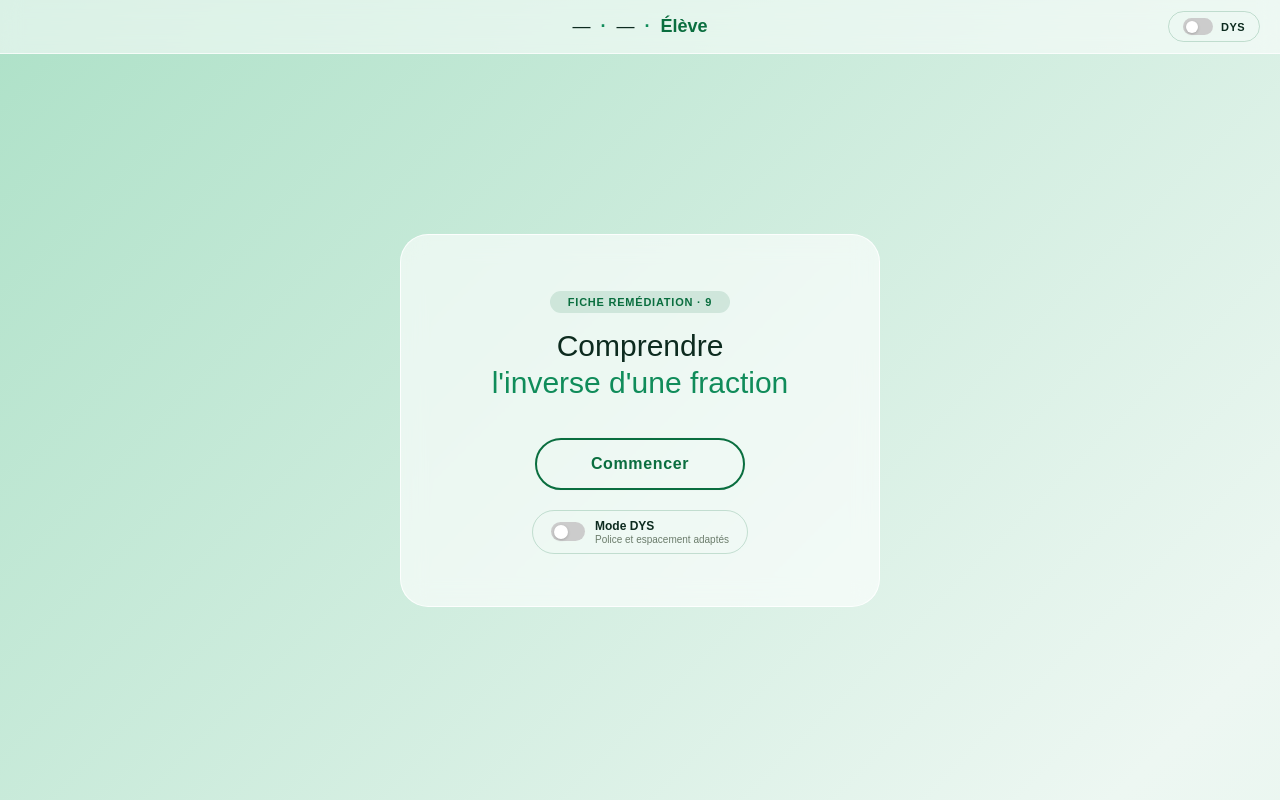
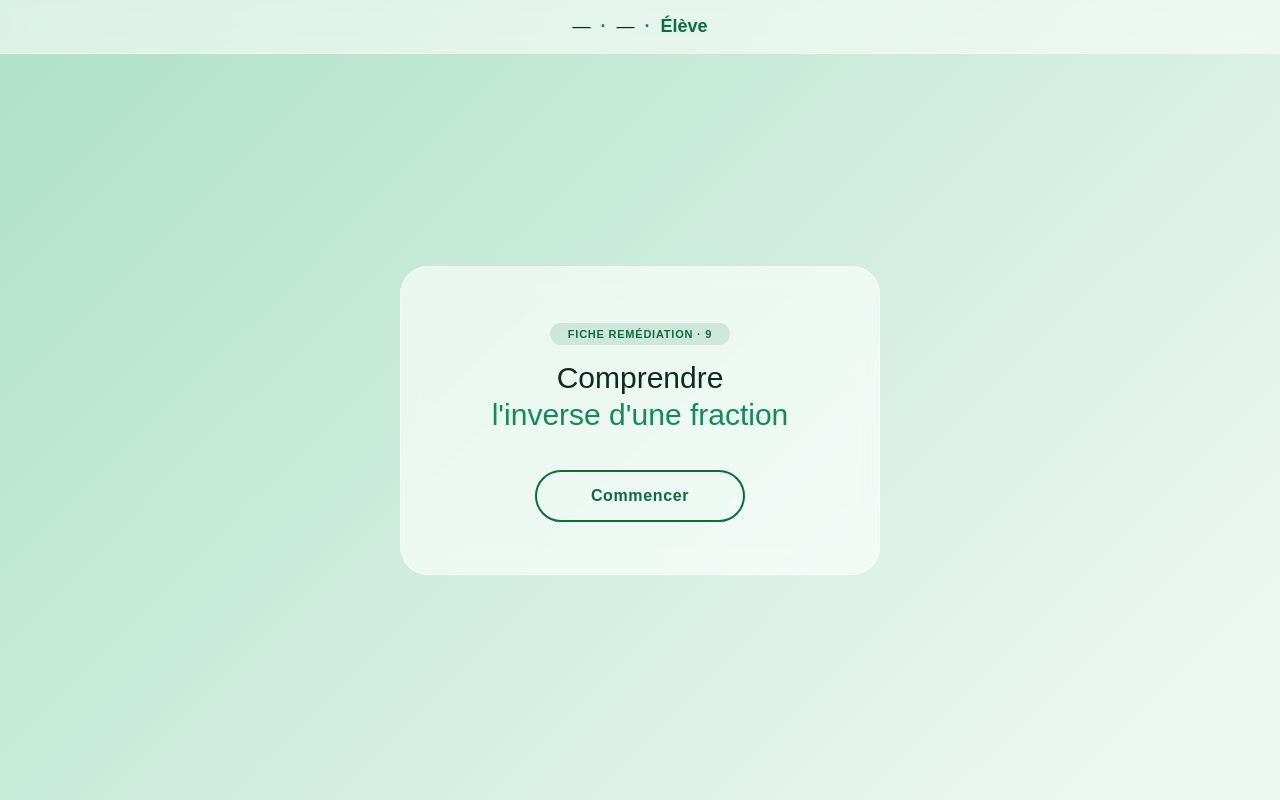
Before and after one commit to arnaudreydellet/fiche-9, a plain HTML site: page index.html in a window 1280 px wide. Drawn offline with Linux system fonts and the light colour scheme; a web font is replaced by a local one.

Commit message:
Update index.html

```diff
--- a/index.html
+++ b/index.html
@@ -30,13 +30,10 @@
     .header-ligne { font-size:18px;font-weight:500;color:var(--texte-fonce);display:flex;align-items:center;gap:10px; }
     .header-sep { color:var(--vert-fort);font-weight:700; }
     .header-nom { font-weight:700;color:var(--vert-bord); }
-    .header-dys { position:absolute;right:20px;display:flex;align-items:center;gap:8px;cursor:pointer;padding:6px 14px;border-radius:999px;border:1.5px solid rgba(10,110,63,0.2);background:transparent;font-family:Arial,sans-serif;transition:all 0.2s; }
-    .header-dys:hover { background:rgba(10,110,63,0.07); }
-    .dys-dot { width:30px;height:17px;border-radius:999px;background:#ccc;position:relative;flex-shrink:0;transition:background 0.3s; }
-    .dys-dot::after { content:'';position:absolute;top:2.5px;left:2.5px;width:12px;height:12px;border-radius:50%;background:#fff;transition:transform 0.3s cubic-bezier(.22,1,.36,1);box-shadow:0 1px 3px rgba(0,0,0,0.2); }
-    .header-dys.on .dys-dot { background:var(--vert-fort); }
-    .header-dys.on .dys-dot::after { transform:translateX(13px); }
-    .dys-lbl { font-size:11px;font-weight:700;color:var(--texte-fonce);letter-spacing:0.04em; }
+    /* Badge "Mode DYS actif" qui remplace l'ancien bouton toggle */
+    .header-dys-badge { display:none; position:absolute;right:20px;align-items:center;gap:6px;padding:5px 12px;border-radius:999px;background:rgba(10,110,63,0.12);border:1px solid rgba(10,110,63,0.25);font-family:Arial,sans-serif;font-size:11px;font-weight:700;color:var(--vert-bord);letter-spacing:0.04em; }
+    .header-dys-badge.visible { display:inline-flex; }
+    .header-dys-badge::before { content:'';width:6px;height:6px;border-radius:50%;background:var(--vert-fort); }
     .ecran { display:flex;align-items:center;justify-content:center;width:100%;min-height:100vh;padding-top:80px;padding-bottom:40px; }
     .ecran.cache { display:none; }
     .fond-vert  { background:linear-gradient(135deg,var(--vert-clair),var(--vert-pale),var(--vert-moyen),var(--vert-pale),var(--vert-doux));background-size:400% 400%;animation:gradientWave 8s ease infinite; }
@@ -50,15 +47,6 @@
     .titre .accent { color:var(--texte-vert); }
     .texte-intro { font-size:18px;font-weight:400;color:var(--texte-fonce);text-align:center;line-height:1.6;max-width:340px; }
     .texte-intro strong { color:var(--vert-bord);font-weight:700; }
-    .accueil-dys { margin-top:6px;display:flex;align-items:center;gap:10px;cursor:pointer;padding:8px 18px;border-radius:999px;border:1.5px solid rgba(10,110,63,0.2);background:transparent;font-family:Arial,sans-serif;transition:all 0.2s; }
-    .accueil-dys:hover { background:rgba(10,110,63,0.06); }
-    .accueil-dys-dot { width:34px;height:19px;border-radius:999px;background:#ccc;position:relative;flex-shrink:0;transition:background 0.3s; }
-    .accueil-dys-dot::after { content:'';position:absolute;top:2.5px;left:2.5px;width:14px;height:14px;border-radius:50%;background:#fff;transition:transform 0.3s cubic-bezier(.22,1,.36,1);box-shadow:0 1px 3px rgba(0,0,0,0.2); }
-    .accueil-dys.on .accueil-dys-dot { background:var(--vert-fort); }
-    .accueil-dys.on .accueil-dys-dot::after { transform:translateX(15px); }
-    .accueil-dys-texte { text-align:left; }
-    .accueil-dys-lbl { font-size:12px;font-weight:700;color:var(--texte-fonce);display:block; }
-    .accueil-dys-sub  { font-size:10px;color:#6b7c6b;display:block;margin-top:1px; }
     .btn { margin-top:22px;padding:15px 54px;border-radius:999px;border:2.5px solid var(--vert-bord);background:transparent;font-size:16px;font-weight:700;cursor:pointer;letter-spacing:0.04em;color:var(--vert-bord);animation:btnGlow 2.2s ease-in-out infinite;transition:background 0.2s,color 0.2s,transform 0.15s;font-family:inherit; }
     .btn:hover { background:var(--vert-bord);color:#fff;transform:scale(1.05); }
     .btn:active { transform:scale(0.97); }
@@ -121,9 +109,7 @@
       <span id="header-classe">—</span><span class="header-sep">·</span>
       <span class="header-nom" id="header-nom">—</span>
     </div>
-    <button class="header-dys" id="header-dys" onclick="basculerDYS()">
-      <div class="dys-dot"></div><span class="dys-lbl">DYS</span>
-    </button>
+    <div class="header-dys-badge" id="header-dys-badge">Mode DYS</div>
   </div>
 
   <!-- CHARGEMENT -->
@@ -140,13 +126,6 @@
       <div class="badge">Fiche remédiation · 9</div>
       <div class="titre">Comprendre<br><span class="accent">l'inverse d'une fraction</span></div>
       <button class="btn" onclick="allerVers('ecran-accueil','ecran-retenir')">Commencer</button>
-      <button class="accueil-dys" id="accueil-dys" onclick="basculerDYS()">
-        <div class="accueil-dys-dot"></div>
-        <div class="accueil-dys-texte">
-          <span class="accueil-dys-lbl">Mode DYS</span>
-          <span class="accueil-dys-sub">Police et espacement adaptés</span>
-        </div>
-      </button>
     </div>
   </div>
 
@@ -354,6 +333,9 @@
   const email = params.get('email') || '';
   const prof = params.get('prof') || '';
   const profEmail = params.get('prof_email') || '';
+  // ═══ DÉTECTION AUTOMATIQUE DU MODE DYS ═══
+  // L'espace élève transmet ?dys=1 dans l'URL si l'élève a coché "DYS" à l'inscription
+  const dysActif = params.get('dys') === '1';
 
   document.getElementById('header-lycee').textContent = lycee;
   document.getElementById('header-classe').textContent = classe;
@@ -362,20 +344,16 @@
     document.getElementById(id).textContent = nom.split(' ')[0];
   });
 
-  let nbTentatives = 0, dysActif = false;
+  // Application automatique du mode DYS au chargement
+  if (dysActif) {
+    document.body.classList.add('dys');
+    document.getElementById('header-dys-badge').classList.add('visible');
+  }
+
+  let nbTentatives = 0;
+  // Les timings s'adaptent au mode DYS (feedbacks plus longs pour laisser le temps de lire)
   const TOK = () => dysActif ? 1500 : 700;
   const TKO = () => dysActif ? 2000 : 1200;
-
-  function basculerDYS() {
-    dysActif = !dysActif;
-    document.body.style.transition = 'opacity 0.2s';
-    document.body.style.opacity = '0';
-    setTimeout(() => {
-      document.body.classList.toggle('dys', dysActif);
-      ['header-dys','accueil-dys'].forEach(id => { const el=document.getElementById(id); if(el) el.classList.toggle('on', dysActif); });
-      document.body.style.opacity = '1';
-    }, 200);
-  }
 
   function sauvegarder(statut, score, tentNum, extra) {
     if (!email) return;
```
